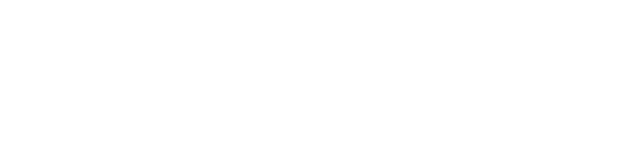
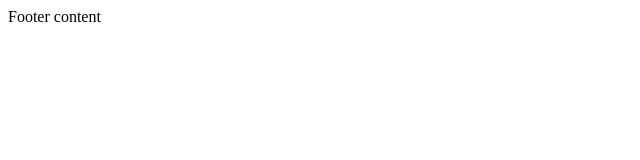
Before and after one commit to Spectatour/999-gitconflict, a website: page index.html in a window 1280 px wide. Shown: the whole page, without its empty margins (0-640 px from the left). Drawn offline with Linux system fonts and the light colour scheme.

Commit message:
footer update

```diff
--- a/index.html
+++ b/index.html
@@ -17,6 +17,9 @@
     <!-- contact end -->
 
     <!-- footer start -->
+       <footer>
+        Footer content
+    </footer>
     <!-- footer end -->
 </body>
 </html>
```
